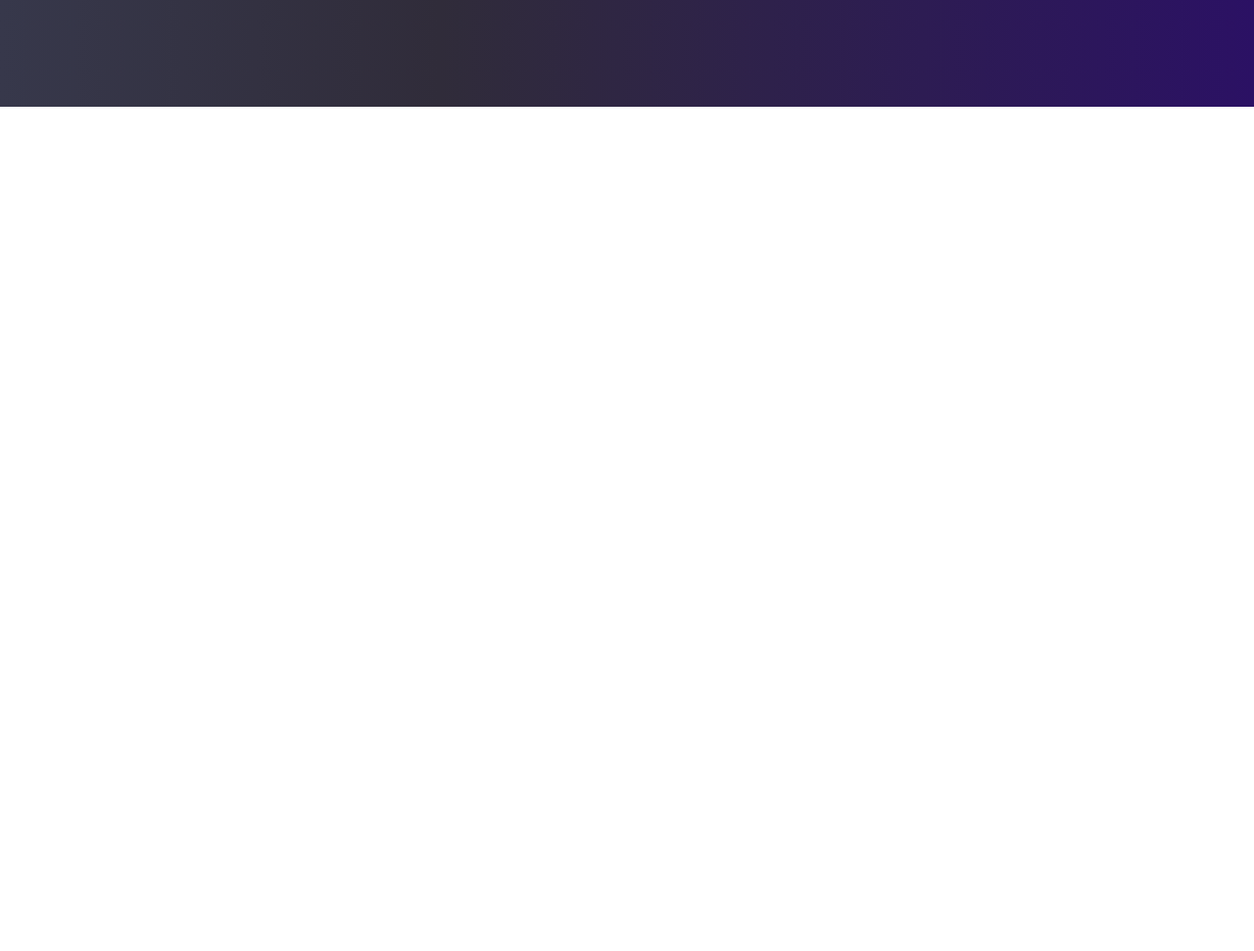
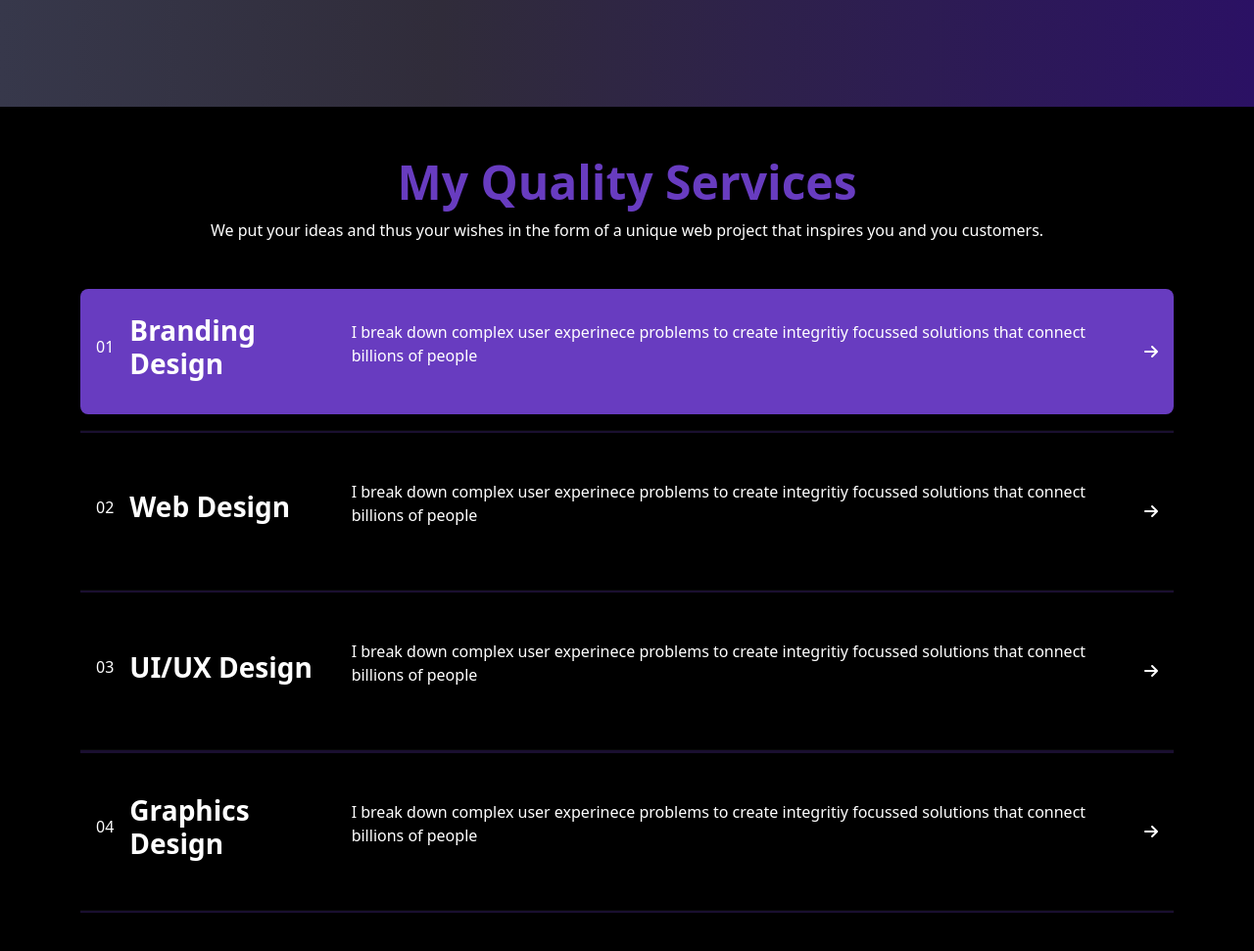
Before and after one commit to ParvinAlasgar/Gerold-LandingPage, a plain HTML site: page public/index.html in a window 1280 px wide. Shown: the part 543-1514 px from the top of the page at 98% size. Before the commit the page ends 800 px from the top, so only its background shows below. Drawn offline with Linux system fonts and the light colour scheme.

Commit message:
add: added services section.

```diff
--- a/public/index.html
+++ b/public/index.html
@@ -171,5 +171,92 @@
         </div>
       </div>
     </header>
+    <!-- Main -->
+    <main id="main">
+      <!-- Services -->
+      <section id="services" class="bg-black py-5">
+        <div class="container">
+          <h2 class="fw-bold text-center">My Quality Services</h2>
+          <p class="text-white text-center">
+            We put your ideas and thus your wishes in the form of a unique web
+            project that inspires you and you customers.
+          </p>
+          <div class="widget mt-5">
+            <div
+              class="widget-item d-flex justify-content-between p-3 rounded-3"
+            >
+              <div class="name d-flex align-items-center column-gap-3 w-25">
+                <h6 class="text-white">01</h6>
+                <h3 class="fw-bold text-white">Branding Design</h3>
+              </div>
+              <div class="content">
+                <p class="text-white p-3 p-3">
+                  I break down complex user experinece problems to create
+                  integritiy focussed solutions that connect billions of people
+                </p>
+              </div>
+              <div class="icon d-flex align-items-center">
+                <i class="fa-solid fa-arrow-right text-white"></i>
+              </div>
+            </div>
+            <hr />
+            <div
+              class="widget-item d-flex justify-content-between p-3 rounded-3"
+            >
+              <div class="name d-flex align-items-center column-gap-3 w-25">
+                <h6 class="text-white">02</h6>
+                <h3 class="fw-bold text-white">Web Design</h3>
+              </div>
+              <div class="content">
+                <p class="text-white p-3">
+                  I break down complex user experinece problems to create
+                  integritiy focussed solutions that connect billions of people
+                </p>
+              </div>
+              <div class="icon d-flex align-items-center">
+                <i class="fa-solid fa-arrow-right text-white"></i>
+              </div>
+            </div>
+            <hr />
+            <div
+              class="widget-item d-flex justify-content-between p-3 rounded-3"
+            >
+              <div class="name d-flex align-items-center column-gap-3 w-25">
+                <h6 class="text-white">03</h6>
+                <h3 class="fw-bold text-white">UI/UX Design</h3>
+              </div>
+              <div class="content">
+                <p class="text-white p-3">
+                  I break down complex user experinece problems to create
+                  integritiy focussed solutions that connect billions of people
+                </p>
+              </div>
+              <div class="icon d-flex align-items-center">
+                <i class="fa-solid fa-arrow-right text-white"></i>
+              </div>
+            </div>
+            <hr />
+            <div
+              class="widget-item d-flex justify-content-between p-3 rounded-3"
+            >
+              <div class="name d-flex align-items-center column-gap-3 w-25">
+                <h6 class="text-white">04</h6>
+                <h3 class="fw-bold text-white">Graphics Design</h3>
+              </div>
+              <div class="content">
+                <p class="text-white p-3">
+                  I break down complex user experinece problems to create
+                  integritiy focussed solutions that connect billions of people
+                </p>
+              </div>
+              <div class="icon d-flex align-items-center">
+                <i class="fa-solid fa-arrow-right text-white"></i>
+              </div>
+            </div>
+            <hr />
+          </div>
+        </div>
+      </section>
+    </main>
   </body>
 </html>
--- a/src/assets/sass/_main.scss
+++ b/src/assets/sass/_main.scss
@@ -67,3 +67,29 @@ html {
     }
   }
 }
+// Main
+#main {
+  // Services
+  #services {
+    h2 {
+      color: $color_second;
+      font-size: 3rem;
+    }
+    .widget {
+      .widget-item {
+        transition: background-color 0.4s;
+        cursor: pointer;
+        &:hover {
+          background-color: $color_second;
+        }
+        &:nth-child(1) {
+          background-color: $color_second;
+        }
+      }
+      hr {
+        height: 0.2rem;
+        background-color: $color_second;
+      }
+    }
+  }
+}
--- a/src/assets/sass/_responsive.scss
+++ b/src/assets/sass/_responsive.scss
@@ -18,6 +18,15 @@
       font-size: 3rem !important;
     }
   }
+  #main {
+    #services {
+      .widget-item {
+        h3 {
+          font-size: 1.5rem !important;
+        }
+      }
+    }
+  }
 }
 
 // Medium devices (tablets, 768px and down)
@@ -34,6 +43,18 @@
   #header {
     .img {
       width: 20rem;
+    }
+  }
+  #main {
+    #services {
+      .widget-item {
+        h3 {
+          font-size: 1rem !important;
+        }
+        p {
+          font-size: 0.7rem !important;
+        }
+      }
     }
   }
 }
@@ -80,4 +101,19 @@
       }
     }
   }
+  #main {
+    #services {
+      h2 {
+        font-size: 1rem !important;
+      }
+      .widget-item {
+        h3 {
+          font-size: .6rem !important;
+        }
+        p {
+          font-size: 0.6rem !important;
+        }
+      }
+    }
+  }
 }
```
Also changed, not shown: src/assets/sass/style.css, 1 other file.
